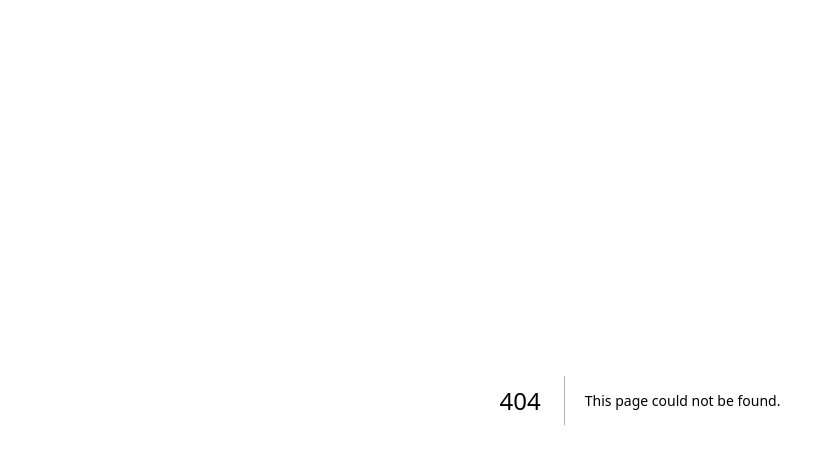
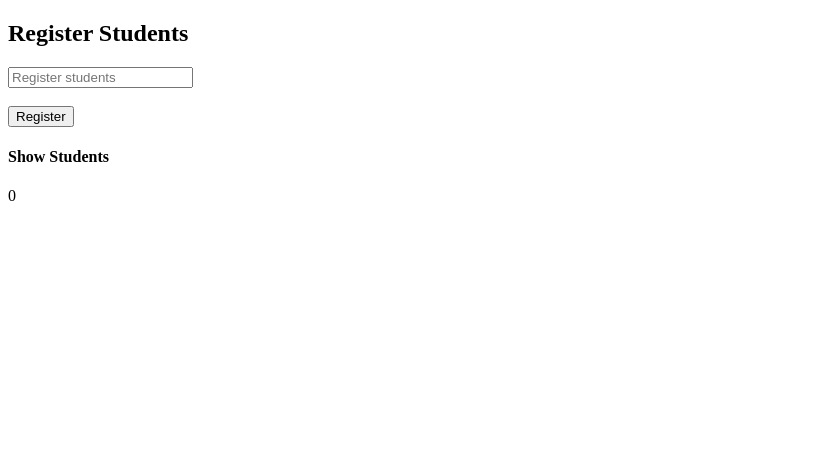
Before and after one commit to madhumitasugandhi/next-redux-toolkit, a Next.js app: page /students in a window 1280 px wide. Before the commit this address had no page. Shown: the top 464 px of the page, without its empty margins (0-835 px from the left). Built offline with nearby package versions, Linux system fonts and the light colour scheme.

Commit message:
Using useDispature and UseSelector in same component.

```diff
--- a/src/app/delete-employee/page.js
+++ b/src/app/delete-employee/page.js
@@ -5,7 +5,7 @@ import styles from '../../app/showEmp.module.css';
 import { removeEmployee } from "../reduxToolkit/slice";
 
 const DeleteEmployee = () => {
-    const data = useSelector((value)=> value.employees)
+    const data = useSelector((value)=> value.employeeData.employees)
     const dispatch = useDispatch();
   return (
     <>
--- /dev/null
+++ b/src/app/students/page.js
@@ -0,0 +1,29 @@
+'use client'
+import React, { useState } from 'react'
+import { useDispatch, useSelector } from 'react-redux';
+import { addStudents } from '../reduxToolkit/mySlice';
+
+const students = () => {
+    const [std, setStd]= useState('');
+    const dispatch = useDispatch();
+    const stdData= useSelector((data)=>data.studentData.students)
+  return (
+    <>
+        <h2>Register Students</h2>
+        <input
+        type='text'
+        placeholder='Register students'
+        onChange={(e)=> setStd(e.target.value)}/>
+        <br/><br/>
+        <button onClick={()=>dispatch(addStudents(std))}>Register</button>
+        <h4>Show Students</h4>
+        {
+            stdData.length && stdData.map((item)=>(
+                <h5 key={item.id}>{item.name}</h5>
+            ))
+        }
+    </>
+  );
+}
+
+export default students
--- a/src/components/ShowEmployees.jsx
+++ b/src/components/ShowEmployees.jsx
@@ -5,7 +5,7 @@ import { removeEmployee } from '@/app/reduxToolkit/slice';
 
 
 const ShowEmployees = () => {
-  const employeeData = useSelector((data)=> data.employees);
+  const employeeData = useSelector((data)=> data.employeeData.employees);
   const dispatch = useDispatch();
   return (
     <div className={styles.container}>
```
